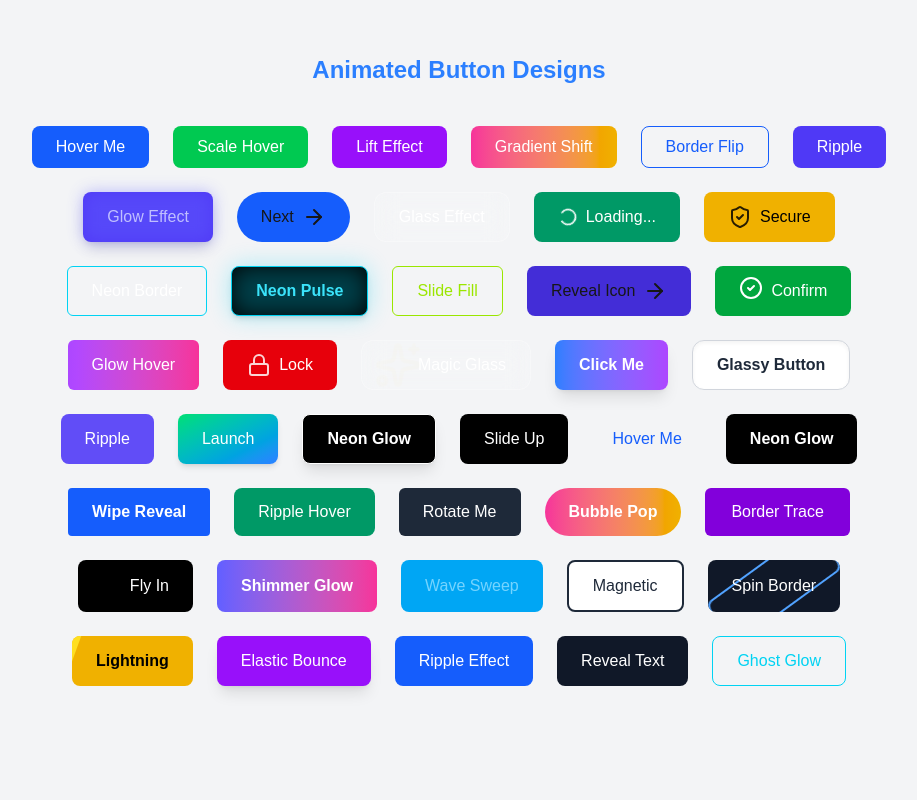
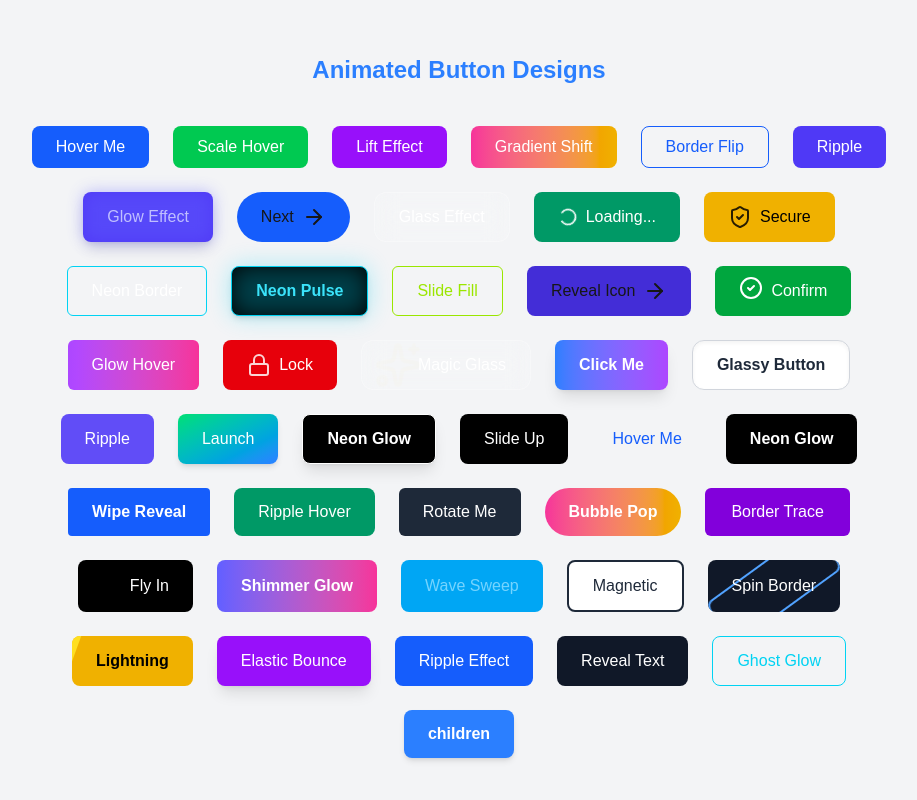
Before and after one commit to Prohor722/tailwind_compoenets, a Next.js app: page /button in a window 1280 px wide. Shown: the part 236-1036 px from the top of the page, without its empty margins (181-1098 px from the left). Built offline with nearby package versions, Linux system fonts and the light colour scheme.

Commit message:
another button added

```diff
--- a/app/components/animarion-buttons.tsx
+++ b/app/components/animarion-buttons.tsx
@@ -250,6 +250,10 @@ export const AnimarionButtons = () => {
         <button className="px-6 py-3 border border-cyan-400 text-cyan-400 hover:font-bold hover:text-white rounded-lg hover:bg-cyan-400 transition-all duration-300 hover:shadow-[0_0_20px_rgba(0,255,255,0.7)]">
           Ghost Glow
         </button>
+
+        <button className="px-6 py-3 font-semibold text-white bg-blue-500 rounded-lg shadow-md hover:translate-y-1 hover:shadow-lg transition-transform duration-300">
+      children
+    </button>
       </div>
     </div>
   );
```
